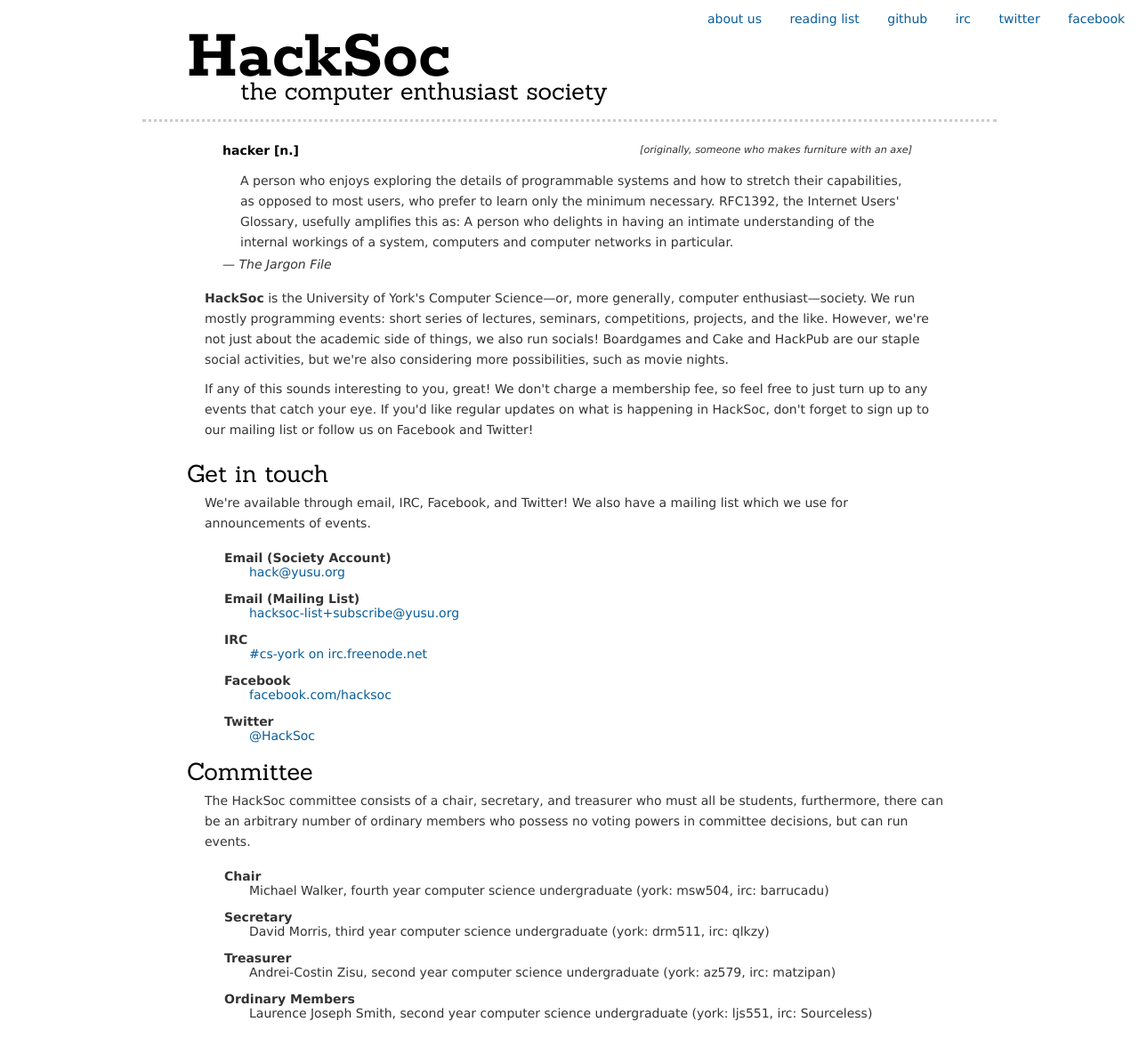
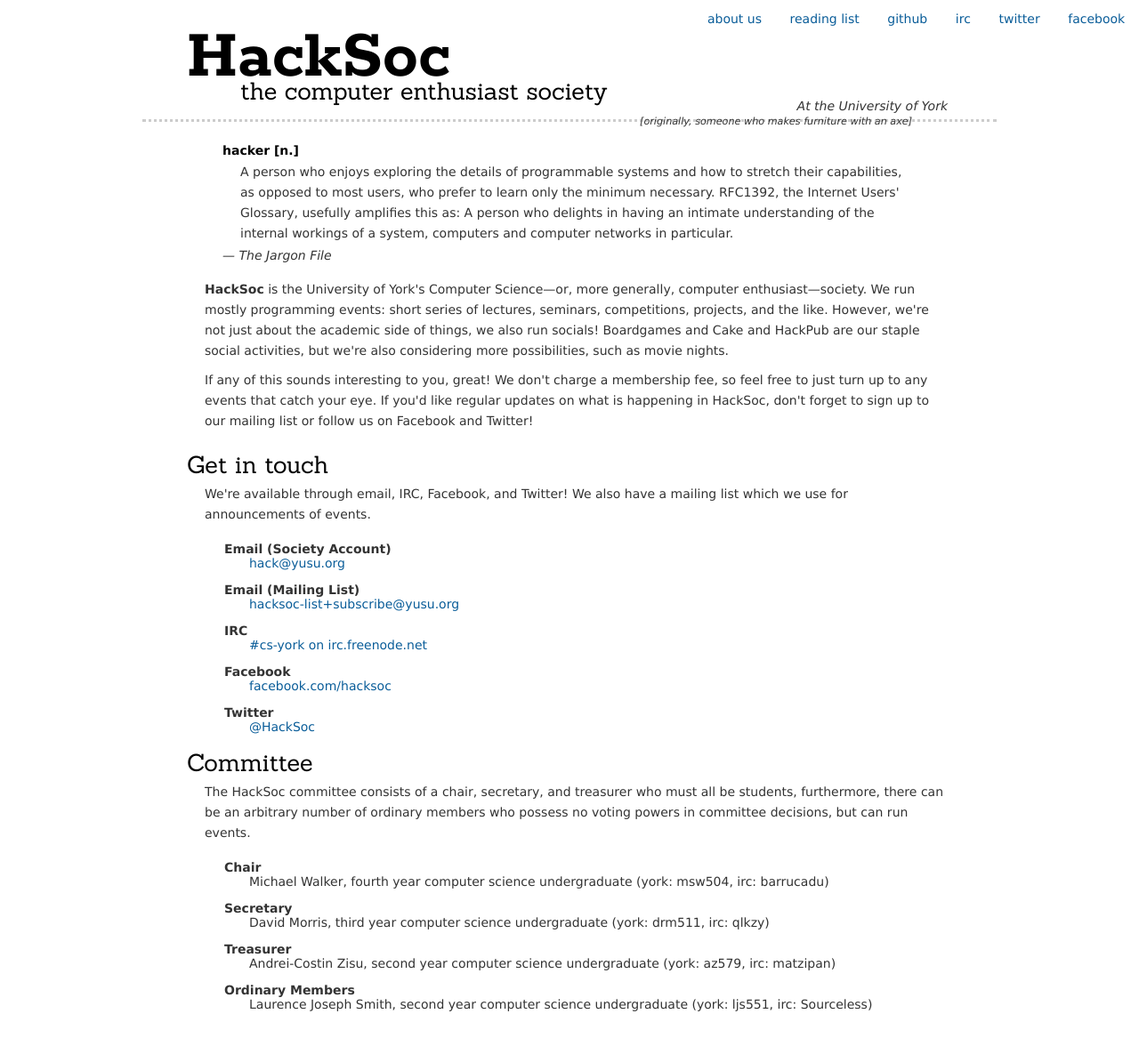
Before and after one commit to HackSoc/hacksoc.org, a Jekyll site: the page built from about.html, in a window 1280 px wide. Shown: the whole page at 89% size. Built offline with Jekyll 4.4.1, drawn with Linux system fonts in a browser that asks for light colours; some web fonts are replaced.

Commit message:
Add mention of UoY to header

```diff
--- a/_layouts/wrapper.html
+++ b/_layouts/wrapper.html
@@ -27,6 +27,8 @@
             <li><a href="https://www.facebook.com/hacksoc">facebook</a></li>
           </ul>
         </nav>
+
+        <p>At the University of York</p>
       </header>
 
       <div id="main">
--- a/style.css
+++ b/style.css
@@ -27,6 +27,7 @@ li { padding:0.2em;}
 
 header { padding: 20px 50px 15px 50px; border-bottom: dotted #ccc 3px; }
 header h2 { margin: 10px 0 0 60px; }
+header p { float: right; margin: -16px 0; font-style: italic }
 
 nav { position: absolute; top: 0; right: 0 }
 nav ul { list-style-type: none; padding: 0; margin: 0 }
```
